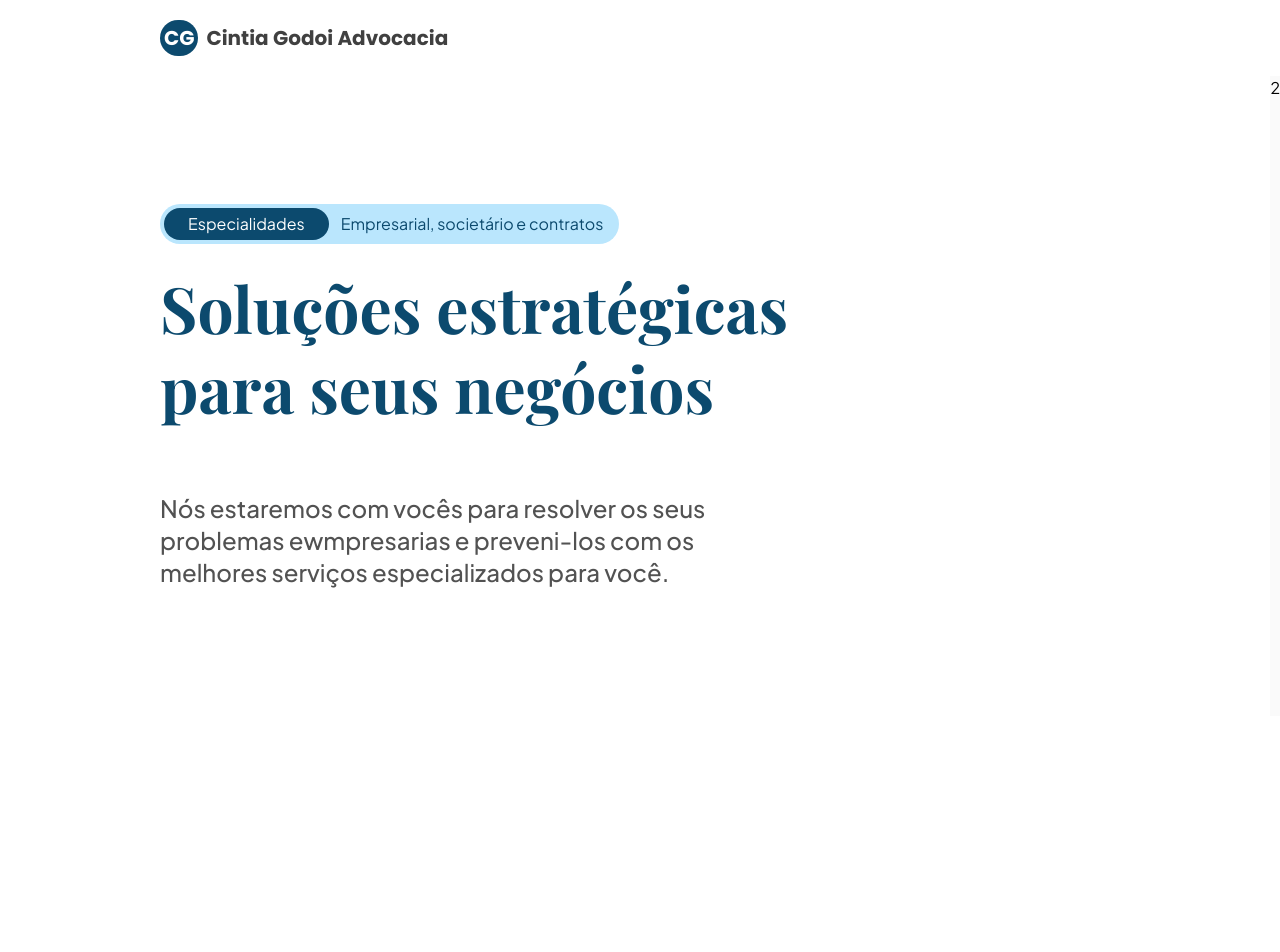
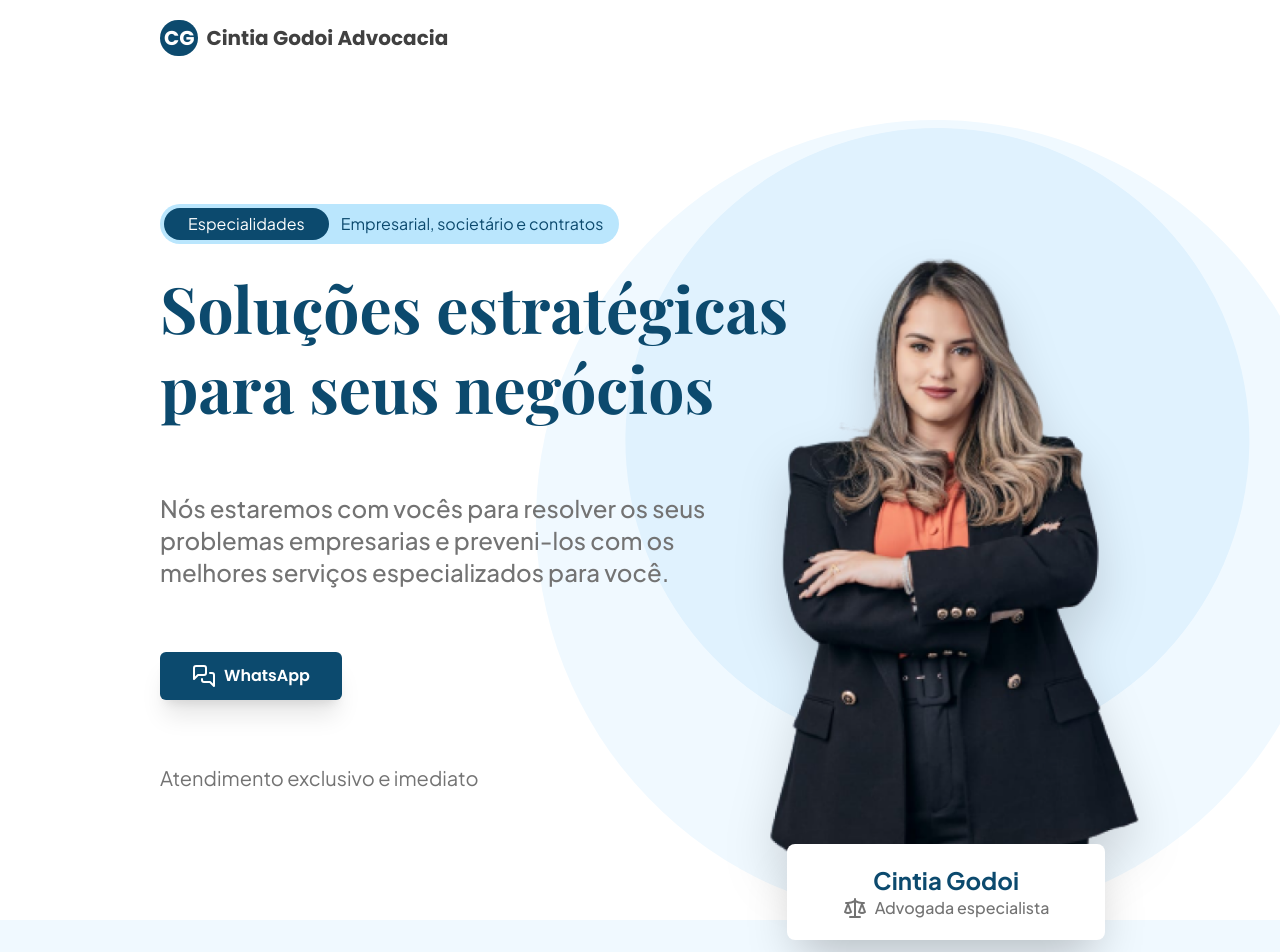
Before and after one commit to caiousper2011/cintia-godoi, a Next.js app: page / in a window 1280 px wide. Shown: the top 952 px of the page. Before the commit the page ends 800 px from the top, so only its background shows below. Built offline with nearby package versions, Linux system fonts and the light colour scheme.

Commit message:
feat(presentation-page): creating first page and its components

```diff
--- a/src/app/layout.tsx
+++ b/src/app/layout.tsx
@@ -3,8 +3,23 @@ import './globals.css'
 import type { Metadata } from 'next'
 
 export const metadata: Metadata = {
-  title: 'Create Next App',
-  description: 'Generated by create next app',
+  title: 'Dra. Cintia Godoi | Direito Empresarial, Societário e Contratos',
+  description:
+    'Explore a expertise da Dra. Cintia Godoi em direito empresarial, societário e contratos. Com anos de experiência, fornecemos soluções jurídicas personalizadas para empresas e empreendedores. Conte com nossa dedicação e excelência.',
+  keywords: [
+    'Direito Empresarial',
+    'Direito Societário',
+    'Contratos Comerciais',
+    'Advogado Empresarial',
+    'Consultoria Jurídica',
+    'Especialista em Contratos',
+    'Assessoria Empresarial',
+    'Dra. Cintia Godoi',
+  ],
+  authors: {
+    name: 'Caio Barbosa de Almeida',
+    url: 'www.linkedin.com/in/caio-barbosa-de-almeida-baba15171',
+  },
 }
 
 export default function RootLayout({
@@ -15,7 +30,7 @@ export default function RootLayout({
   return (
     <html lang="pt-BR" className="antialiased">
       <body className={jakarta.className}>
-        <div className="min-h-screen">{children}</div>
+        <div className="min-h-screen overflow-x-clip">{children}</div>
       </body>
     </html>
   )
--- a/src/app/page.tsx
+++ b/src/app/page.tsx
@@ -1,11 +1,13 @@
 import Personal from '@/components/Personal'
 import Header from '@/components/Header'
+import Differentials from '@/components/Differentials'
 
 export default function Home() {
   return (
     <>
       <Header />
       <Personal />
+      <Differentials />
     </>
   )
 }
--- a/src/components/Button/index.tsx
+++ b/src/components/Button/index.tsx
@@ -0,0 +1,29 @@
+import { poppins } from '@/utils/fonts'
+import clsx from 'clsx'
+import { ButtonHTMLAttributes } from 'react'
+
+interface ButtonProps extends ButtonHTMLAttributes<HTMLButtonElement> {
+  ariaLabel?: string
+  text: string
+  Icon?: React.ReactElement
+}
+
+const Button = ({ ariaLabel, Icon, text, ...rest }: ButtonProps) => {
+  return (
+    <button
+      {...rest}
+      className={clsx(
+        rest.className,
+        'hover: inline-flex justify-center  gap-2 rounded-md  bg-sky-900  px-8 py-3 text-center font-semibold text-white shadow-xl transition hover:bg-sky-700  active:bg-sky-800 active:shadow-md',
+        poppins.className,
+      )}
+      type="button"
+      aria-label={ariaLabel}
+    >
+      {Icon}
+      <span>{text}</span>
+    </button>
+  )
+}
+
+export default Button
--- /dev/null
+++ b/src/components/Differentials/index.tsx
@@ -0,0 +1,9 @@
+const Differentials = () => {
+  return (
+    <div className="bg-sky-50">
+      <section className="max-w-screen-2xl  px-3 py-32 md:px-app">aqui</section>
+    </div>
+  )
+}
+
+export default Differentials
--- a/src/components/Header/index.tsx
+++ b/src/components/Header/index.tsx
@@ -5,7 +5,7 @@ const Header: React.FC = () => {
   return (
     <header
       className={clsx(
-        'md:px-app sticky left-0 top-0 flex w-full items-center justify-center gap-2 p-2 py-5 text-xl font-bold text-white md:justify-start',
+        'sticky left-0 top-0 z-20 flex w-full items-center justify-center gap-2 bg-white p-2 py-5 text-xl font-bold text-white md:justify-start md:px-app',
         poppins.className,
       )}
       tabIndex={0}
--- a/src/components/Personal/index.tsx
+++ b/src/components/Personal/index.tsx
@@ -1,35 +1,71 @@
+'use client'
+
+/* eslint-disable @next/next/no-img-element */
 import { playfair } from '@/utils/fonts'
 import clsx from 'clsx'
+import Button from '../Button'
+import { MessagesSquare, Scale } from 'lucide-react'
 
 const Personal: React.FC = () => {
+  const handleOpenWhatsapp = () => {
+    window.open('https://wa.me/+5511952875150', '_blank')
+  }
+
   return (
-    <section className="px-app relative flex items-center">
-      <div className="flex flex-col gap-16 py-32">
+    <section className="relative flex max-w-screen-2xl items-center px-3 md:px-app">
+      <div className="z-10 flex flex-col items-start gap-16 py-20 md:py-32">
         <div className="space-y-6">
-          <div className="inline-flex items-center gap-3 rounded-full bg-sky-200 p-1">
-            <div className="rounded-full bg-sky-900 px-6 py-1 text-white">
+          <div className="inline-flex items-center gap-3 rounded-full bg-sky-200 p-1 ">
+            <div className="rounded-full bg-sky-900 px-6 py-2 text-white md:py-1">
               Especialidades
             </div>
-            <span className="mr-3 text-sky-900">
+            <span className="mr-3 leading-4 text-sky-900">
               Empresarial, societário e contratos
             </span>
           </div>
           <h2
             className={clsx(
-              'text-6.5xl/tight max-w-2xl text-sky-900',
+              'max-w-2xl text-6.5xl/tight text-sky-900',
               playfair.className,
             )}
           >
             Soluções estratégicas para seus negócios
           </h2>
         </div>
-        <h3 className="max-w-xl text-2xl font-medium text-neutral-600">
-          Nós estaremos com vocês para resolver os seus problemas ewmpresarias e
+        <h3 className="max-w-xl text-2xl font-medium text-neutral-900 lg:text-neutral-500">
+          Nós estaremos com vocês para resolver os seus problemas empresarias e
           preveni-los com os melhores serviços especializados para você.
         </h3>
+        <Button
+          className="w-full md:w-auto"
+          text="WhatsApp"
+          Icon={<MessagesSquare />}
+          onClick={handleOpenWhatsapp}
+        />
+        <p className="hidden text-xl text-neutral-500 md:inline-block">
+          Atendimento exclusivo e imediato
+        </p>
       </div>
-      <div className="absolute right-0 top-0 h-full w-auto bg-neutral-50 opacity-40 md:opacity-100">
-        2
+      <div className="absolute -right-14 bottom-14 flex justify-end opacity-30 md:justify-center lg:bottom-0 lg:opacity-100">
+        <div className="flex h-[50rem] w-[50rem] rotate-1 justify-center rounded-full bg-sky-50 p-2 ">
+          <div className="h-[39em] w-[39em] rounded-full bg-sky-100"></div>
+        </div>
+        <div className="absolute flex flex-col place-content-end items-center md:-bottom-5">
+          <img
+            src="cintia-godoi.png"
+            className="max-w-2xl bg-clip-content md:drop-shadow-2xl"
+            alt="Dra.Cintia Godoi, mulher branca, loira e vestindo um blazer preto"
+          />
+          <div className="z-10 ml-5 flex flex-col items-center rounded-lg bg-white px-14 py-5 md:-mt-4 md:shadow-2xl">
+            <p className="text-2xl font-semibold text-sky-950 md:text-sky-900">
+              Cintia Godoi
+            </p>
+            <span className="flex gap-2 text-base font-medium text-neutral-950 md:text-neutral-500">
+              <Scale />
+              Advogada especialista
+            </span>
+          </div>
+        </div>
       </div>
     </section>
   )
```
Also changed, not shown: public/cintia-godoi.png (added).
